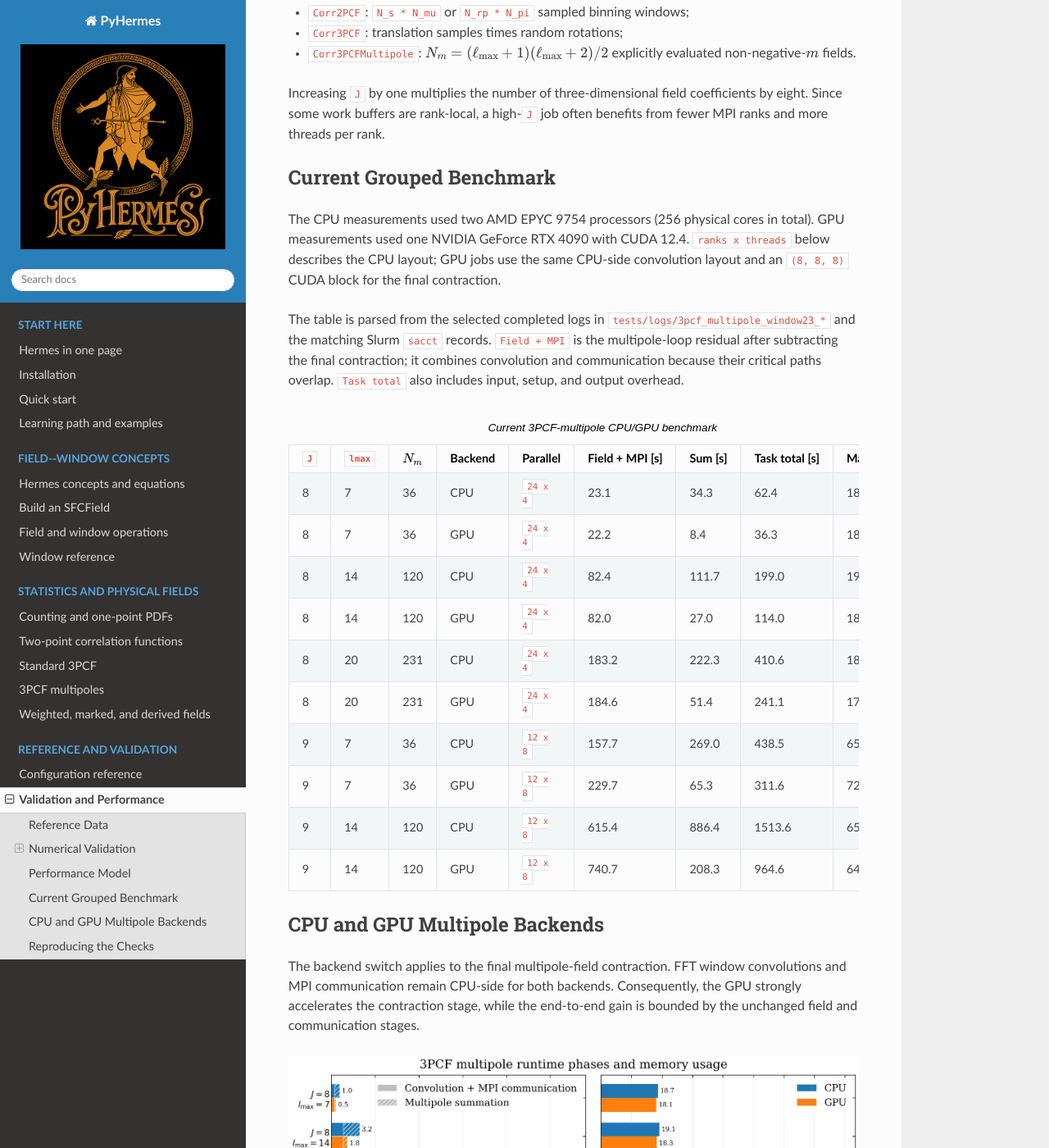
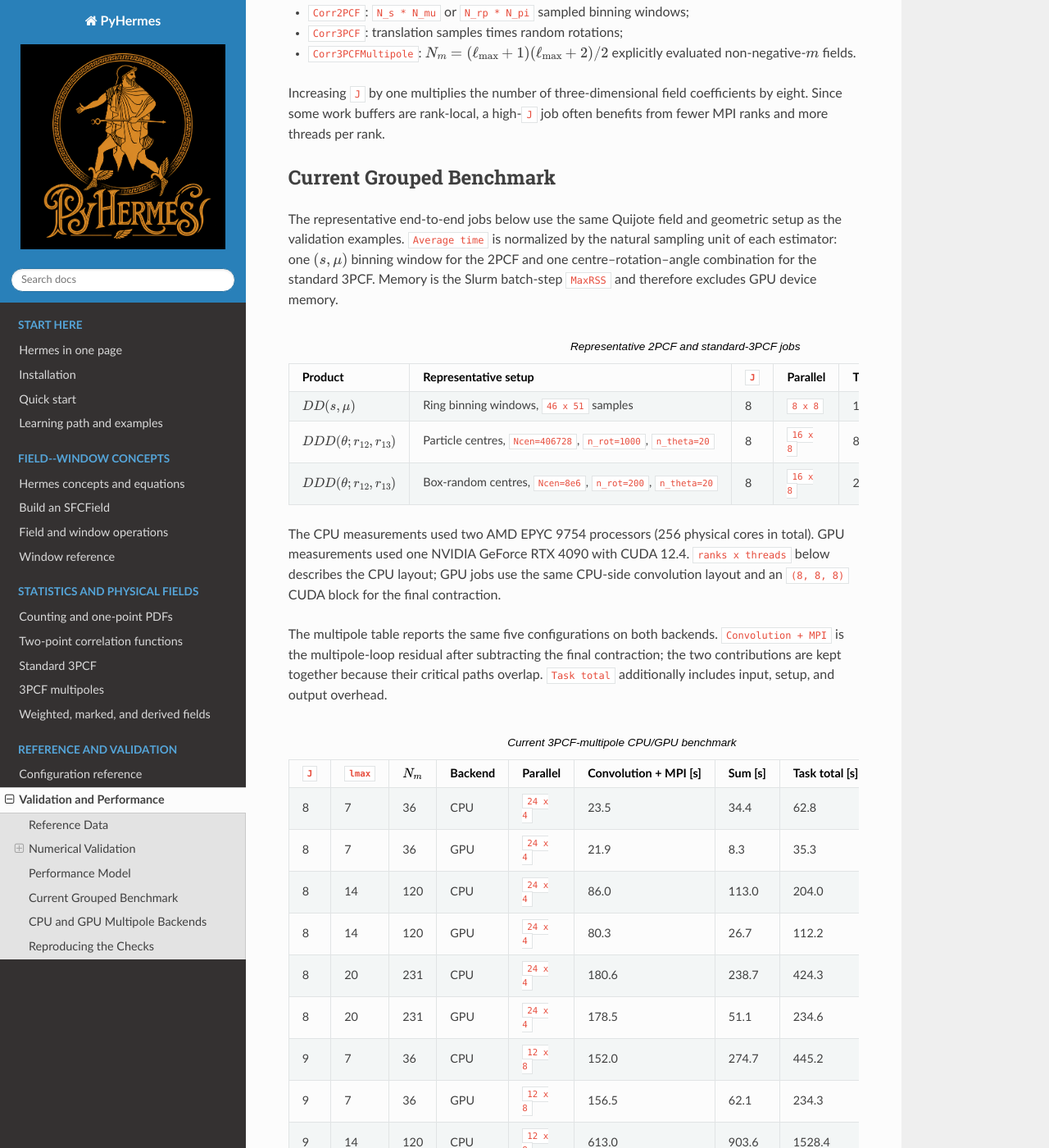
Before and after one commit to SYSUSPA-Projects/PyHermes, a Sphinx documentation site: the page built from docs/benchmark.rst, in a window 1280 px wide and 1400 px high, scrolled down 4559 px. Shown: the whole window at 82% size. Built offline with Sphinx 7.4.7 and the Read the Docs theme 3.1.0, drawn with Linux system fonts in a browser that asks for light colours; some of the changed text lies outside the part shown.

Commit message:
Enhance benchmark documentation with detailed performance metrics and updated terminology

```diff
--- a/docs/benchmark.rst
+++ b/docs/benchmark.rst
@@ -156,17 +156,56 @@ job often benefits from fewer MPI ranks and more threads per rank.
 Current Grouped Benchmark
 -------------------------
 
+The representative end-to-end jobs below use the same Quijote field and
+geometric setup as the validation examples.  ``Average time`` is normalized by
+the natural sampling unit of each estimator: one :math:`(s,\mu)` binning window
+for the 2PCF and one centre--rotation--angle combination for the standard 3PCF.
+Memory is the Slurm batch-step ``MaxRSS`` and therefore excludes GPU device
+memory.
+
+.. list-table:: Representative 2PCF and standard-3PCF jobs
+   :header-rows: 1
+   :widths: 13 33 6 10 12 15 11
+
+   * - Product
+     - Representative setup
+     - ``J``
+     - Parallel
+     - Task total
+     - Average time
+     - MaxRSS
+   * - :math:`DD(s,\mu)`
+     - Ring binning windows, ``46 x 51`` samples
+     - 8
+     - ``8 x 8``
+     - 119.7 s
+     - 51.0 ms/sample
+     - 8.7 GiB
+   * - :math:`DDD(\theta;r_{12},r_{13})`
+     - Particle centres, ``Ncen=406728``, ``n_rot=1000``, ``n_theta=20``
+     - 8
+     - ``16 x 8``
+     - 84.0 s
+     - 10.3 ns/comb.
+     - 11.3 GiB
+   * - :math:`DDD(\theta;r_{12},r_{13})`
+     - Box-random centres, ``Ncen=8e6``, ``n_rot=200``, ``n_theta=20``
+     - 8
+     - ``16 x 8``
+     - 280.6 s
+     - 8.77 ns/comb.
+     - 21.2 GiB
+
 The CPU measurements used two AMD EPYC 9754 processors (256 physical cores in
 total).  GPU measurements used one NVIDIA GeForce RTX 4090 with CUDA 12.4.
 ``ranks x threads`` below describes the CPU layout; GPU jobs use the same
 CPU-side convolution layout and an ``(8, 8, 8)`` CUDA block for the final
 contraction.
 
-The table is parsed from the selected completed logs in
-``tests/logs/3pcf_multipole_window23_*`` and the matching Slurm ``sacct``
-records.  ``Field + MPI`` is the multipole-loop residual after subtracting the
-final contraction; it combines convolution and communication because their
-critical paths overlap.  ``Task total`` also includes input, setup, and output
+The multipole table reports the same five configurations on both backends.
+``Convolution + MPI`` is the multipole-loop residual after subtracting the final
+contraction; the two contributions are kept together because their critical
+paths overlap.  ``Task total`` additionally includes input, setup, and output
 overhead.
 
 .. list-table:: Current 3PCF-multipole CPU/GPU benchmark
@@ -178,7 +217,7 @@ overhead.
      - :math:`N_m`
      - Backend
      - Parallel
-     - Field + MPI [s]
+     - Convolution + MPI [s]
      - Sum [s]
      - Task total [s]
      - MaxRSS [GiB]
@@ -187,91 +226,91 @@ overhead.
      - 36
      - CPU
      - ``24 x 4``
-     - 23.1
-     - 34.3
-     - 62.4
-     - 18.7
+     - 23.5
+     - 34.4
+     - 62.8
+     - 19.2
    * - 8
      - 7
      - 36
      - GPU
      - ``24 x 4``
-     - 22.2
-     - 8.4
-     - 36.3
-     - 18.1
+     - 21.9
+     - 8.3
+     - 35.3
+     - 17.4
    * - 8
      - 14
      - 120
      - CPU
      - ``24 x 4``
-     - 82.4
-     - 111.7
-     - 199.0
+     - 86.0
+     - 113.0
+     - 204.0
      - 19.1
    * - 8
      - 14
      - 120
      - GPU
      - ``24 x 4``
-     - 82.0
-     - 27.0
-     - 114.0
-     - 18.3
+     - 80.3
+     - 26.7
+     - 112.2
+     - 18.0
    * - 8
      - 20
      - 231
      - CPU
      - ``24 x 4``
-     - 183.2
-     - 222.3
-     - 410.6
-     - 18.9
+     - 180.6
+     - 238.7
+     - 424.3
+     - 19.4
    * - 8
      - 20
      - 231
      - GPU
      - ``24 x 4``
-     - 184.6
-     - 51.4
-     - 241.1
+     - 178.5
+     - 51.1
+     - 234.6
      - 17.8
    * - 9
      - 7
      - 36
      - CPU
      - ``12 x 8``
-     - 157.7
-     - 269.0
-     - 438.5
-     - 65.9
+     - 152.0
+     - 274.7
+     - 445.2
+     - 66.9
    * - 9
      - 7
      - 36
      - GPU
      - ``12 x 8``
-     - 229.7
-     - 65.3
-     - 311.6
-     - 72.5
+     - 156.5
+     - 62.1
+     - 234.3
+     - 61.5
    * - 9
      - 14
      - 120
      - CPU
      - ``12 x 8``
-     - 615.4
-     - 886.4
-     - 1513.6
+     - 613.0
+     - 903.6
+     - 1528.4
      - 65.9
    * - 9
      - 14
      - 120
      - GPU
      - ``12 x 8``
-     - 740.7
-     - 208.3
-     - 964.6
-     - 64.1
+     - 616.2
+     - 206.0
+     - 833.9
+     - 61.5
 
 CPU and GPU Multipole Backends
 ------------------------------
@@ -292,12 +331,15 @@ end-to-end gain is bounded by the unchanged field and communication stages.
 
 The CPU and GPU products agree to relative :math:`L_2` differences of
 ``9.5e-15--2.2e-14``.  Across the five configurations, GPU contraction is
-``4.1--4.3x`` faster and complete task time is ``1.4--1.75x`` faster.  The
+``4.1--4.7x`` faster and complete task time is ``1.8--1.9x`` faster.  The
 smaller end-to-end ratio is expected because only the contraction is offloaded.
 At fixed ``J``, host memory depends only weakly on ``lmax`` because multipole
-windows are generated and processed sequentially.  Increasing ``J`` has the
-much larger memory effect: it multiplies the three-dimensional coefficient
-count by eight.
+windows are generated and processed sequentially.  The GPU jobs use
+``5.6--9.1%`` less host memory in these measurements, but this comparison does
+not include device memory and is not a total CPU-plus-GPU footprint.  Increasing
+``J`` has the much larger memory effect: it multiplies the three-dimensional
+coefficient count by eight.  Using fewer MPI ranks at ``J=9`` limits the
+observed host-memory increase to approximately ``3.4--3.5x``.
 
 Reproducing the Checks
 ----------------------
@@ -313,7 +355,10 @@ small notebooks:
 * ``tests/notebooks/paper_figures_performance.ipynb`` for the current timing
   and Slurm-memory table used above.
 
-They read existing products rather than rerunning expensive estimators.  The
-corresponding grouped Slurm jobs live under ``tests/slurm``.  Treat absolute
-times as hardware-specific; convergence patterns, stage-level scaling, and
-same-node CPU/GPU ratios are the more portable diagnostics.
+Once the grouped jobs have produced their outputs, these notebooks read the
+saved products rather than rerunning expensive estimators.  The corresponding
+scripts and grouped Slurm recipes live under ``tests/scripts`` and
+``tests/slurm``.  Raw logs and estimator products are treated as transient test
+artifacts and are intentionally not distributed with the repository.  Treat
+absolute times as hardware-specific; convergence patterns, stage-level scaling,
+and same-node CPU/GPU ratios are the more portable diagnostics.
```
Also changed, not shown: docs/_static/results/docs_3pcf_multipole_cpu_gpu_runtime_memory.png.
